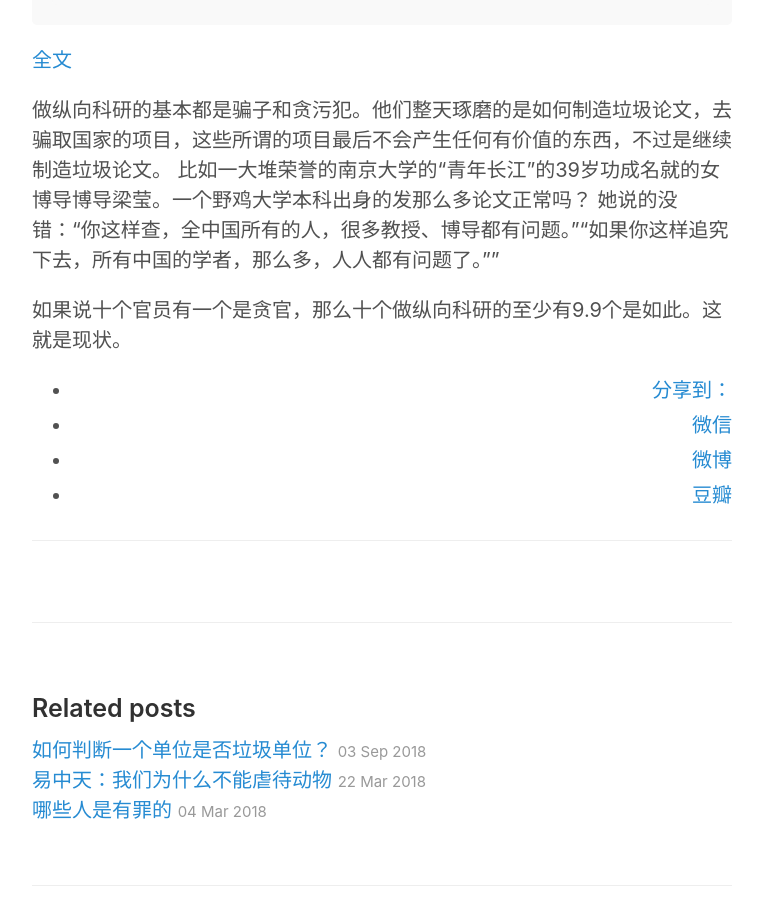
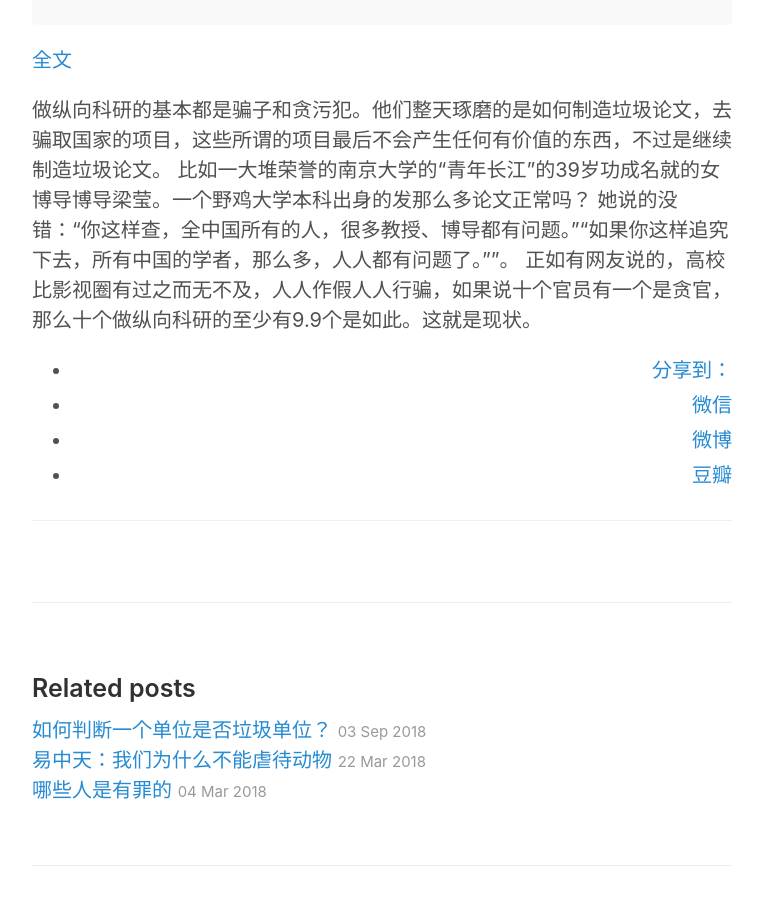
Before and after one commit to hwdong/hwdong-old.github.io, a Jekyll site: the page built from _posts/2018-10-18-混得如鱼得水的人基本没好人.md, in a window 1280 px wide. Shown: the part 515-1427 px from the top of the page, without its empty margins (258-1021 px from the left). Built offline with Jekyll 4.4.1, drawn with Linux system fonts in a browser that asks for light colours; comment, search, counter and statistics services are not loaded; grey boxes are pictures that could not be loaded.

Commit message:
Update 2018-10-18-混得如鱼得水的人基本没好人.md

```diff
--- a/_posts/2018-10-18-混得如鱼得水的人基本没好人.md
+++ b/_posts/2018-10-18-混得如鱼得水的人基本没好人.md
@@ -23,6 +23,4 @@ tags:
 [全文](https://weibo.com/drliqingchen?is_all=1)
 
 做纵向科研的基本都是骗子和贪污犯。他们整天琢磨的是如何制造垃圾论文，去骗取国家的项目，这些所谓的项目最后不会产生任何有价值的东西，不过是继续制造垃圾论文。
-比如一大堆荣誉的南京大学的“青年长江”的39岁功成名就的女博导博导梁莹。一个野鸡大学本科出身的发那么多论文正常吗？  她说的没错：“你这样查，全中国所有的人，很多教授、博导都有问题。”“如果你这样追究下去，所有中国的学者，那么多，人人都有问题了。””
-
-如果说十个官员有一个是贪官，那么十个做纵向科研的至少有9.9个是如此。这就是现状。
+比如一大堆荣誉的南京大学的“青年长江”的39岁功成名就的女博导博导梁莹。一个野鸡大学本科出身的发那么多论文正常吗？  她说的没错：“你这样查，全中国所有的人，很多教授、博导都有问题。”“如果你这样追究下去，所有中国的学者，那么多，人人都有问题了。””。 正如有网友说的，高校比影视圈有过之而无不及，人人作假人人行骗，如果说十个官员有一个是贪官，那么十个做纵向科研的至少有9.9个是如此。这就是现状。
```
